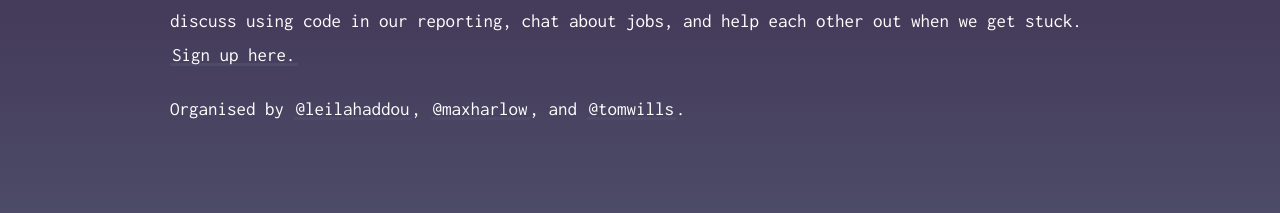
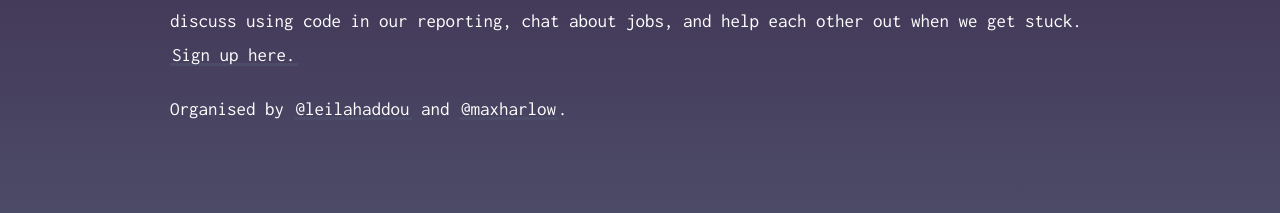
Before and after one commit to journocoders/journocoders.github.io, a Jekyll site: the page built from index.md, in a window 1280 px wide. Shown: the part 704-917 px from the top of the page. Built offline with Jekyll 4.4.1, drawn with Linux system fonts in a browser that asks for light colours.

Commit message:
Organisation update

```diff
--- a/index.md
+++ b/index.md
@@ -26,4 +26,4 @@ We also tweet out each meetup from [@journocoders](https://twitter.com/journocod
 
 As well as the meetup we are building [an online Journocoders community on Slack](https://journocoders.slack.com/). It's a space to discuss using code in our reporting, chat about jobs, and help each other out when we get stuck. [Sign up here.](https://bit.ly/journocoders-community-signup)
 
-Organised by [@leilahaddou](https://twitter.com/leilahaddou), [@maxharlow](https://twitter.com/maxharlow), and [@tomwills](https://twitter.com/tomwills).
+Organised by [@leilahaddou](https://twitter.com/leilahaddou) and [@maxharlow](https://twitter.com/maxharlow).
```
